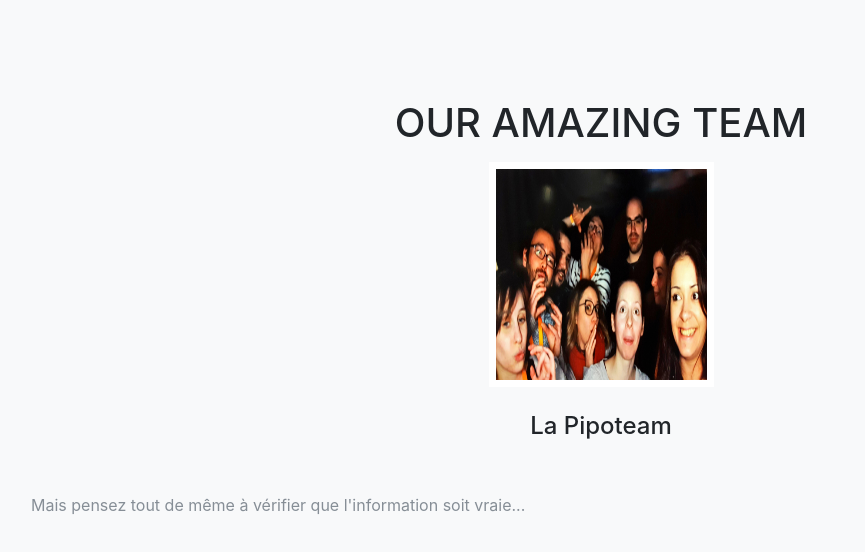
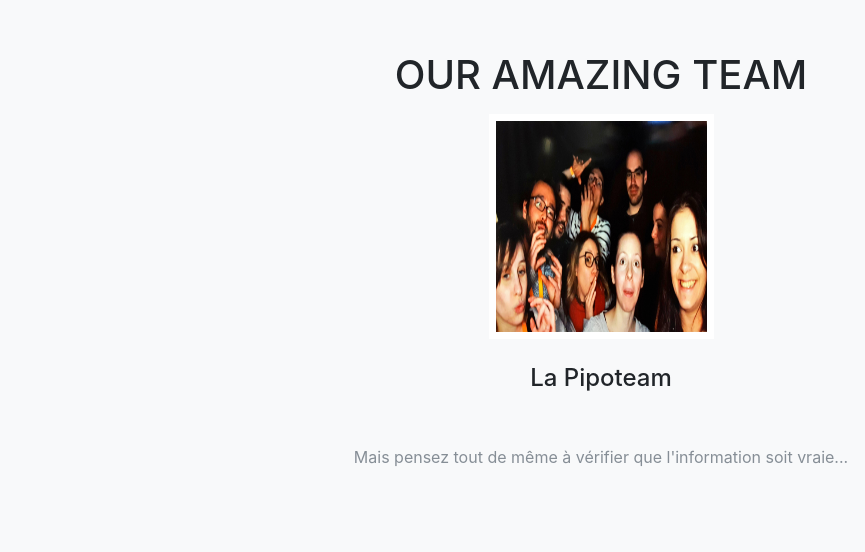
Before and after one commit to Ptrckmss/pipolejeu, a website with bundled scripts: page index.html in a window 1280 px wide. Shown: the part 2226-2778 px from the top of the page, without its empty margins (39-904 px from the left). Built offline with nearby package versions, Linux system fonts and the light colour scheme; files whose address does not match are found by name; a web font is replaced by a local one.

Commit message:
Corretion dur le jeu + team

```diff
--- a/index.html
+++ b/index.html
@@ -22,6 +22,7 @@
 
     <!-- Custom styles for this template -->
     <link href="css/agency.min.css" rel="stylesheet">
+    <link href="css/style.css" rel="stylesheet">
     <style>
 
     </style>
@@ -311,9 +312,8 @@
                     <h4>La Pipoteam</h4>
                 </div>
             </div>
-        <div class="row">
-            <div class="col-lg-12 mx-auto text-center">
-                <p class="large text-muted">Mais pensez tout de même à vérifier que l'information soit vraie...</p>
+            <div class="col-sm-12 mx-auto text-center">
+                <p class="large text-muted text-center">Mais pensez tout de même à vérifier que l'information soit vraie...</p>
             </div>
         </div>
     </div>
@@ -426,9 +426,9 @@
                                 fnames[3] = 'SITUATION';
                                 ftypes[3] = 'dropdown';
                                 /*
-                                * Translated default messages for the $ validation plugin.
-                                * Locale: FR
-                                */
+                                 * Translated default messages for the $ validation plugin.
+                                 * Locale: FR
+                                 */
                                 $.extend($.validator.messages, {
                                     required: "Ce champ est requis.",
                                     remote: "Veuillez remplir ce champ pour continuer.",
```
Also changed, not shown: Pipo/pipo.html (+1 -1 lines).
